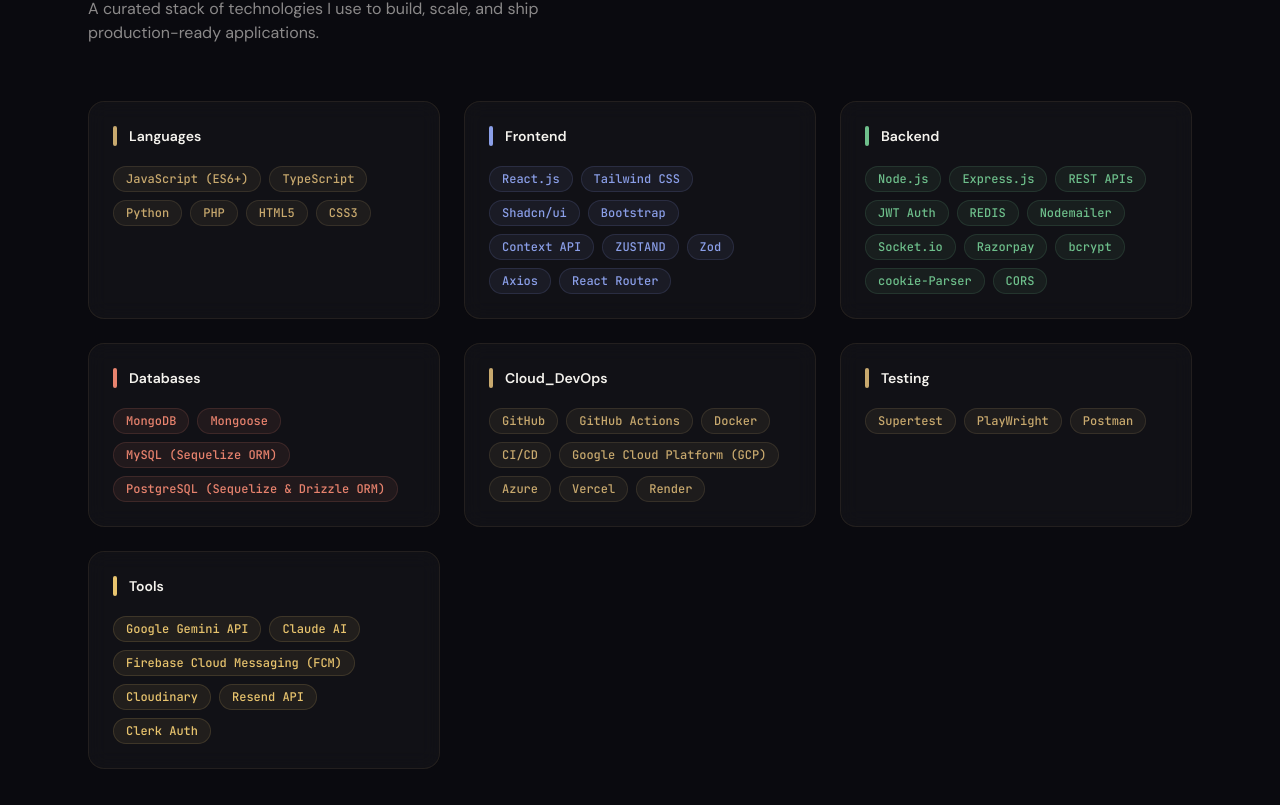
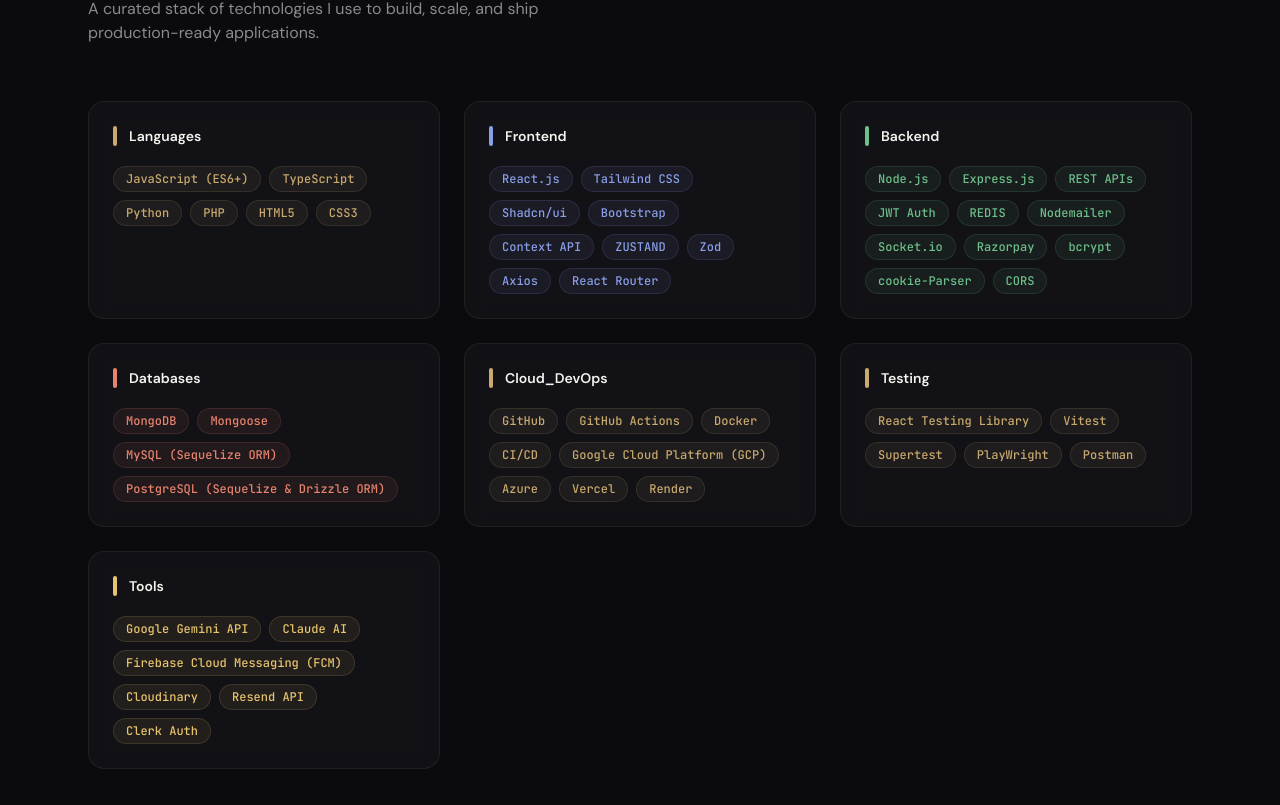
Before and after one commit to Amir-Shaikh236/MyPortfolio, a React (Vite) app in the folder portfolio/: page / in a window 1280 px wide. Shown: the part 1992-2797 px from the top of the page. Built offline with nearby package versions, Linux system fonts and the light colour scheme; a web font is replaced by a local one.

Commit message:
Deployed on Vercel and Custom Domain

```diff
--- a/portfolio/src/App.jsx
+++ b/portfolio/src/App.jsx
@@ -10,7 +10,7 @@
 export default function App() {
   return (
     <div style={{ background: "#0A0A0F", minHeight: "100vh" }}>
-      <Cursor />
+      {/* <Cursor /> */}
       <Navbar />
       <Hero />
       <About />
--- a/portfolio/src/data/portfolio.js
+++ b/portfolio/src/data/portfolio.js
@@ -8,7 +8,7 @@
   location: "Pune, India",
   github: "https://github.com/Amir-Shaikh236",
   linkedin: "https://www.linkedin.com/in/amir-shaikh2410",
-  portfolio: "https://my-portfolio-five-chi-72.vercel.app",
+  portfolio: "https://www.mohammed-amer.me",
 };
 
 export const skills = {
@@ -66,8 +66,8 @@
   ],
 
   Testing: [
-    // "React Testing Library",
-    // "Vitest",
+    "React Testing Library",
+    "Vitest",
     "Supertest",
     "PlayWright",
     "Postman"
```
